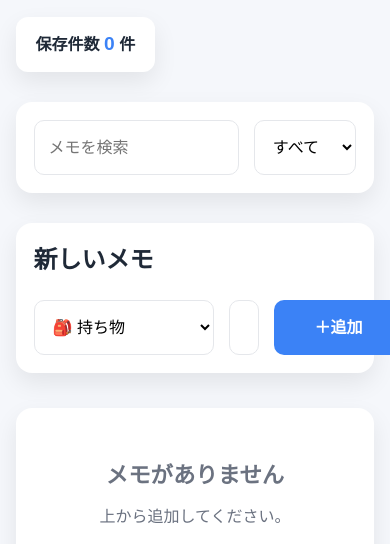
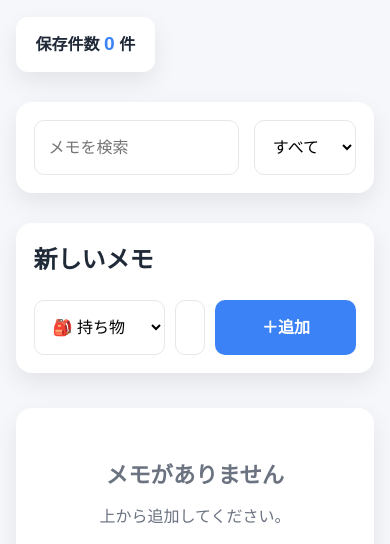
Before and after one commit to Mika0325/travel-planner, a plain HTML site: page memo.html in a window 390 px wide. Shown: the part 300-844 px from the top of the page. Drawn offline with Linux system fonts and the light colour scheme.

Commit message:
add new update

```diff
--- a/css/memo.css
+++ b/css/memo.css
@@ -432,38 +432,27 @@
 
 /* ========= レスポンシブ ========= */
 
-@media(max-width:768px) {
+@media (max-width: 768px) {
 
     .input-group {
         grid-template-columns: 1fr;
+        width: 100%;
+        gap: 10px;
+    }
+
+    .input-group input,
+    .input-group textarea,
+    .input-group select,
+    .input-group button {
+        width: 100%;
     }
 
 }
 
-.input-group {
-    display: grid;
-    grid-template-columns: 180px 1fr 130px;
-    gap: 15px;
+/* =========================
+   安定化（はみ出し防止）
+========================= */
+
+* {
+    box-sizing: border-box;
 }
-
-.input-group button {
-
-    width: 100%;
-
-}
-
-.memo-card {
-
-    flex-direction: column;
-
-    align-items: flex-start;
-
-}
-
-.memo-actions {
-
-    width: 100%;
-
-    justify-content: flex-end;
-
-}
```
